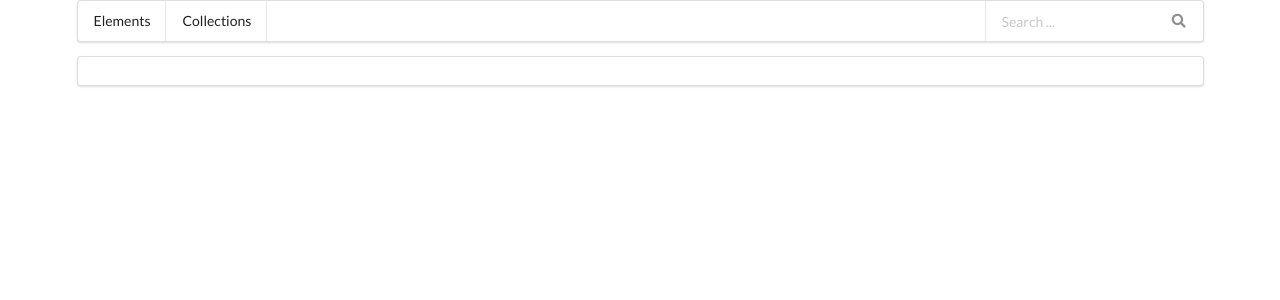
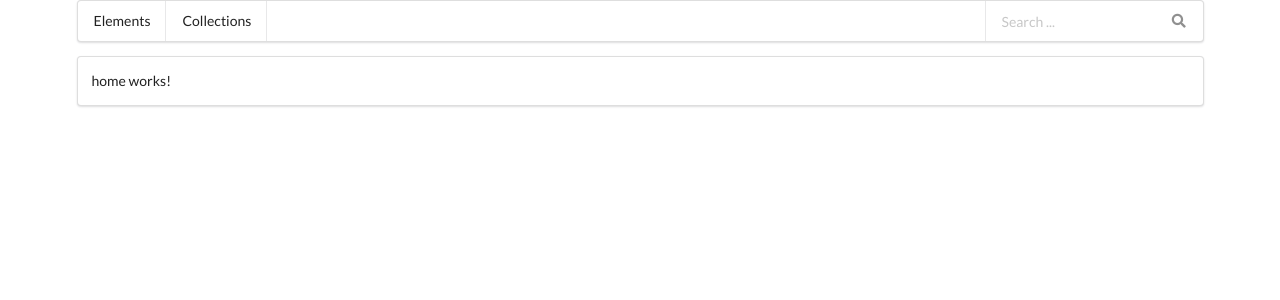
Before and after one commit to ParhamEbrahimi-dev/modules, an Angular app: page / in a window 1280 px wide. Shown: the top 300 px of the page. Built offline with nearby package versions, Linux system fonts and the light colour scheme.

Commit message:
Add Home and NotFound

```diff
--- a/src/app/app-routing.module.ts
+++ b/src/app/app-routing.module.ts
@@ -1,7 +1,12 @@
 import { NgModule } from '@angular/core';
 import { RouterModule, Routes } from '@angular/router';
+import { HomeComponent } from './home/home.component';
+import { NotFoundComponent } from './not-found/not-found.component';
 
-const routes: Routes = [];
+const routes: Routes = [
+  {path:"",component : HomeComponent},
+  {path : "**",component : NotFoundComponent}
+];
 
 @NgModule({
   imports: [RouterModule.forRoot(routes)],
--- /dev/null
+++ b/src/app/home/home.component.html
@@ -0,0 +1 @@
+<p>home works!</p>
--- /dev/null
+++ b/src/app/not-found/not-found.component.html
@@ -0,0 +1 @@
+<p>not-found works!</p>
```
Also changed, not shown: src/app/app.module.ts (+7 -3 lines), src/app/home/home.component.ts (added, +12 -0 lines), src/app/not-found/not-found.component.ts (added, +12 -0 lines), src/app/home/home.component.css (added), src/app/not-found/not-found.component.css (added).
